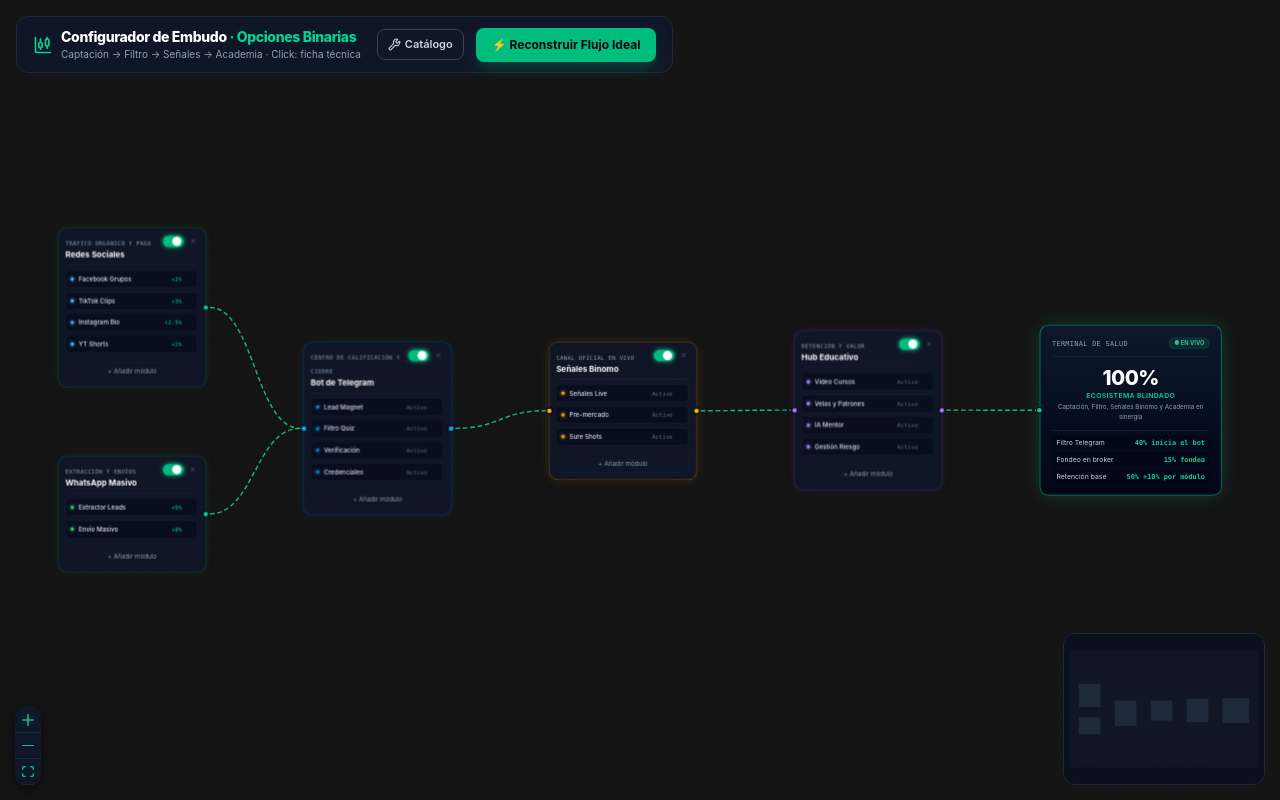
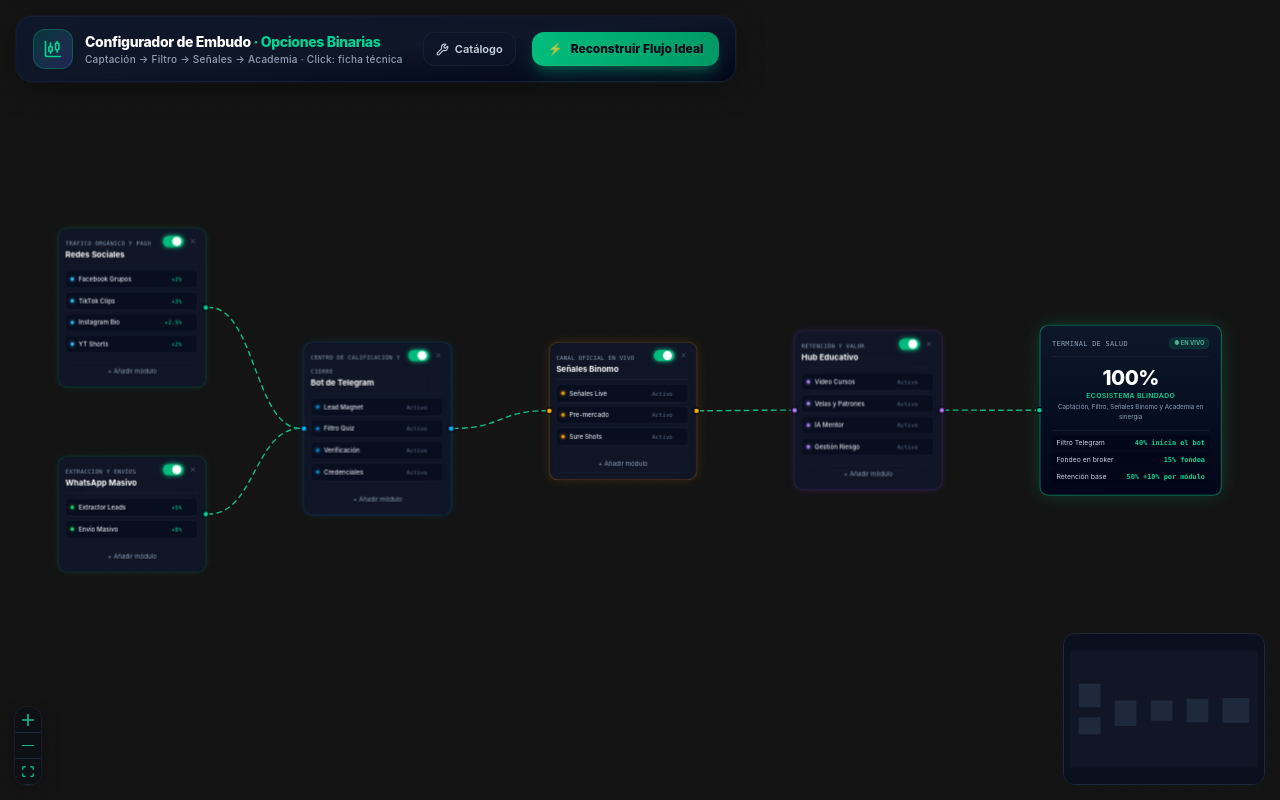
Before and after one commit to bahamonkast-sudo/flow-app, a React (Vite) app: page / in a window 1280 px wide. Built offline with nearby package versions, Linux system fonts and the light colour scheme.

Commit message:
Rediseño visual premium: fondo con profundidad, header elevado, paleta cálida

```diff
--- a/package.json
+++ b/package.json
@@ -11,6 +11,7 @@
   },
   "dependencies": {
     "@fontsource/inter": "^5.3.0",
+    "@fontsource/jetbrains-mono": "^5.3.0",
     "@tailwindcss/vite": "^4.3.3",
     "@xyflow/react": "^12.12.0",
     "lucide-react": "^1.55.0",
--- a/src/App.css
+++ b/src/App.css
@@ -1,25 +1,36 @@
-.node-off { opacity: 0.45; filter: grayscale(1); }
-.node-off .react-flow__handle { background: #475569 !important; border-color: #1e293b !important; }
+.node-off { opacity: 0.38; filter: grayscale(0.95); }
+.node-off .react-flow__handle { background: #475569 !important; border-color: #0f141a !important; }
 
-.node-card { transition: box-shadow 0.25s ease, border-color 0.25s ease, transform 0.25s ease; }
-.node-card:hover { transform: translateY(-2px); }
+.node-card { transition: box-shadow 0.28s ease, border-color 0.28s ease, transform 0.22s ease; }
+.node-card:hover { transform: translateY(-3px); box-shadow: 0 20px 40px -12px rgba(0,0,0,0.5), 0 0 0 1px rgba(99,102,241,0.15); }
 
-@keyframes rise-in { from { opacity: 0; transform: translateY(10px); } to { opacity: 1; transform: none; } }
-.rise { animation: rise-in 0.3s ease both; }
-
-.funnel-slider { -webkit-appearance: none; appearance: none; height: 6px; border-radius: 9999px; background: linear-gradient(90deg, #10b98155, #1e293b); outline: none; cursor: pointer; }
-.funnel-slider::-webkit-slider-thumb { -webkit-appearance: none; appearance: none; width: 15px; height: 15px; border-radius: 9999px; background: #10b981; border: 2px solid #064e3b; box-shadow: 0 0 10px #10b981; cursor: pointer; transition: transform 0.15s ease; }
-.funnel-slider::-webkit-slider-thumb:hover { transform: scale(1.2); }
-.funnel-slider::-moz-range-thumb { width: 15px; height: 15px; border-radius: 9999px; background: #10b981; border: 2px solid #064e3b; box-shadow: 0 0 10px #10b981; cursor: pointer; }
-.funnel-slider:disabled { opacity: 0.4; cursor: not-allowed; }
+.funnel-slider { -webkit-appearance: none; appearance: none; height: 6px; border-radius: 9999px; background: linear-gradient(90deg, #10b98144, #1e293b); outline: none; cursor: pointer; }
+.funnel-slider::-webkit-slider-thumb { -webkit-appearance: none; appearance: none; width: 15px; height: 15px; border-radius: 9999px; background: #10b981; border: 2px solid #064e3b; box-shadow: 0 0 12px #10b981, 0 2px 4px rgba(0,0,0,0.3); cursor: pointer; transition: transform 0.15s ease, box-shadow 0.15s ease; }
+.funnel-slider::-webkit-slider-thumb:hover { transform: scale(1.2); box-shadow: 0 0 18px #10b981, 0 4px 8px rgba(0,0,0,0.4); }
+.funnel-slider::-moz-range-thumb { width: 15px; height: 15px; border-radius: 9999px; background: #10b981; border: 2px solid #064e3b; box-shadow: 0 0 12px #10b981; cursor: pointer; }
+.funnel-slider:disabled { opacity: 0.35; cursor: not-allowed; }
 .funnel-slider:disabled::-webkit-slider-thumb { background: #475569; box-shadow: none; }
 
 .react-flow__attribution { display: none; }
-.react-flow__controls { border-radius: 10px; overflow: hidden; box-shadow: 0 4px 12px rgba(0, 0, 0, 0.5); }
-.react-flow__controls-button { background: #0f172a !important; border-bottom: 1px solid #1e293b !important; }
-.react-flow__controls-button:hover { background: #1e293b !important; }
+.react-flow__controls { border-radius: 12px; overflow: hidden; box-shadow: 0 8px 24px -8px rgba(0,0,0,0.6), 0 0 0 1px rgba(99,102,241,0.1); }
+.react-flow__controls-button { background: rgba(13, 17, 23, 0.95) !important; border-bottom: 1px solid #1e293b !important; backdrop-filter: blur(8px); }
+.react-flow__controls-button:hover { background: rgba(30, 41, 59, 0.95) !important; }
 .react-flow__controls-button svg { fill: #10b981 !important; }
-.react-flow__minimap { border-radius: 10px; overflow: hidden; background: #0f172a !important; }
+.react-flow__minimap { border-radius: 14px; overflow: hidden; background: #0d1117 !important; }
 .react-flow__handle { width: 10px; height: 10px; }
-.react-flow__edge.animated .react-flow__edge-path { stroke-dasharray: 8 5; animation: dashflow 0.6s linear infinite; }
-@keyframes dashflow { to { stroke-dashoffset: -13; } }
+.react-flow__edge.animated .react-flow__edge-path { stroke-dasharray: 10 6; animation: dashflow 0.7s linear infinite; }
+@keyframes dashflow { to { stroke-dashoffset: -16; } }
+
+/* Brillo sutil en tarjetas al hover */
+.node-card:hover::before {
+  content: "";
+  position: absolute;
+  inset: -1px;
+  border-radius: inherit;
+  background: linear-gradient(135deg, rgba(99,102,241,0.08), transparent 40%, rgba(245,158,11,0.06) 60%, transparent);
+  z-index: -1;
+  pointer-events: none;
+  opacity: 0;
+  transition: opacity 0.3s ease;
+}
+.node-card:hover::before { opacity: 1; }
--- a/src/App.jsx
+++ b/src/App.jsx
@@ -129,36 +129,40 @@ function FunnelCanvas() {
 
   return (
     <div className="h-screen w-screen bg-[#0a0f1d] text-slate-100">
-      <header className="absolute left-4 top-4 z-10 flex flex-col gap-2 rounded-xl border border-slate-800 bg-slate-900/90 px-4 py-2.5 backdrop-blur">
-        <div className="flex items-center gap-2">
-          <CandlestickChart size={20} className="text-emerald-400" />
+<header className="absolute left-4 top-4 z-10 flex flex-col gap-2 rounded-2xl border border-slate-800/50 bg-gradient-to-br from-slate-900/95 via-slate-900/90 to-slate-950/95 px-4 py-3 backdrop-blur-xl shadow-[0_8px_32px_-8px_rgba(0,0,0,0.6),0_0_0_1px_rgba(99,102,241,0.08)]">
+        <div className="flex items-center gap-3">
+          <div className="flex h-10 w-10 items-center justify-center rounded-xl bg-gradient-to-br from-emerald-500/20 to-indigo-500/20 border border-emerald-500/30">
+            <CandlestickChart size={20} className="text-emerald-400" />
+          </div>
           <div>
             <h1 className="text-sm font-extrabold tracking-tight text-white">Configurador de Embudo <span className="text-emerald-400">· Opciones Binarias</span></h1>
-            <p className="text-[10px] text-slate-400">Captación → Filtro → Señales → Academia · Click: ficha técnica</p>
+            <p className="text-[10px] font-medium text-slate-400 tracking-wide">Captación → Filtro → Señales → Academia · Click: ficha técnica</p>
           </div>
           <button
             onClick={() => setCatalogOpen(!catalogOpen)}
-            className={`ml-2 flex items-center gap-1 rounded-lg border px-2.5 py-1.5 text-[11px] font-semibold ${
-              catalogOpen ? 'border-emerald-500 bg-emerald-500/15 text-emerald-300' : 'border-slate-700 text-slate-300 hover:border-emerald-500'
+            className={`ml-2 flex items-center gap-1.5 rounded-xl border px-3 py-2 text-[11px] font-semibold transition-all ${
+              catalogOpen
+                ? 'bg-emerald-500/15 border-emerald-500/40 text-emerald-300 shadow-[0_0_20px_-4px_rgba(16,185,129,0.25)]'
+                : 'border-slate-800/60 bg-slate-900/60 text-slate-300 hover:border-slate-700 hover:bg-slate-800/60'
             }`}
           >
             <Wrench size={13} /> Catálogo
           </button>
           <button
             onClick={rebuildIdeal}
-            className="ml-1 flex items-center gap-2 rounded-lg bg-emerald-500 px-4 py-2 text-[12px] font-bold text-slate-950 shadow-lg shadow-emerald-500/20 transition hover:bg-emerald-400 hover:shadow-emerald-500/40 active:scale-95"
+            className="ml-1 flex items-center gap-2 rounded-xl bg-gradient-to-r from-emerald-500 to-emerald-600 px-4 py-2 text-[12px] font-extrabold text-slate-950 shadow-lg shadow-emerald-500/30 transition-all hover:from-emerald-400 hover:to-emerald-500 hover:shadow-emerald-500/40 active:scale-[0.98]"
           >
-            ⚡ Reconstruir Flujo Ideal
+            <span className="pulse-soft">⚡</span> Reconstruir Flujo Ideal
           </button>
         </div>
         {removedPhases.length > 0 && (
-          <div className="flex flex-wrap items-center gap-1.5 border-t border-slate-800 pt-2">
-            <span className="text-[10px] text-slate-500">Agregar fase al flujo:</span>
+          <div className="flex flex-wrap items-center gap-1.5 border-t border-slate-800/50 pt-2">
+            <span className="text-[10px] font-medium text-slate-500 uppercase tracking-wider">Agregar fase al flujo:</span>
             {removedPhases.map((id) => (
               <button
                 key={id}
                 onClick={() => readdPhase(id)}
-                className="flex items-center gap-1 rounded-full border border-dashed border-slate-600 px-2 py-0.5 text-[10px] text-slate-300 hover:border-emerald-500 hover:text-emerald-300"
+                className="flex items-center gap-1 rounded-full border border-dashed border-slate-700/60 bg-slate-900/50 px-2.5 py-1.5 text-[10px] font-medium text-slate-300 hover:border-emerald-500/70 hover:text-emerald-300 hover:bg-emerald-500/10 transition-all"
               >
                 <Plus size={11} /> {PHASE_META[id].title}
               </button>
--- a/src/index.css
+++ b/src/index.css
@@ -4,15 +4,65 @@
 @import "@fontsource/inter/600.css";
 @import "@fontsource/inter/700.css";
 @import "@fontsource/inter/800.css";
+@import "@fontsource/jetbrains-mono/400.css";
+@import "@fontsource/jetbrains-mono/500.css";
+@import "@fontsource/jetbrains-mono/600.css";
 
 html, body, #root { height: 100%; margin: 0; padding: 0; }
 body {
-  background: #0a0f1d; color: #e2e8f0;
+  background: #0d1117;
+  color: #e6e8eb;
   font-family: 'Inter', 'Segoe UI', system-ui, sans-serif;
-  overflow: hidden; -webkit-font-smoothing: antialiased;
+  overflow: hidden;
+  -webkit-font-smoothing: antialiased;
+  -moz-osx-font-smoothing: grayscale;
 }
 ::selection { background: rgba(16, 185, 129, 0.35); }
-*::-webkit-scrollbar { width: 8px; height: 8px; }
+
+/* Fondo con profundidad y calidez */
+#root::before {
+  content: "";
+  position: fixed;
+  inset: 0;
+  z-index: -2;
+  background:
+    radial-gradient(ellipse 80% 60% at 20% 10%, rgba(99, 102, 241, 0.06) 0%, transparent 60%),
+    radial-gradient(ellipse 60% 50% at 80% 90%, rgba(245, 158, 11, 0.05) 0%, transparent 55%),
+    radial-gradient(ellipse 100% 80% at 50% 50%, rgba(16, 185, 129, 0.03) 0%, transparent 70%),
+    linear-gradient(180deg, #0f141a 0%, #0d1117 50%, #0a0e14 100%);
+  pointer-events: none;
+}
+
+/* Patrón de puntos muy sutil */
+#root::after {
+  content: "";
+  position: fixed;
+  inset: 0;
+  z-index: -1;
+  background-image:
+    radial-gradient(rgba(99, 102, 241, 0.035) 0.5px, transparent 0.5px),
+    radial-gradient(rgba(245, 158, 11, 0.025) 0.5px, transparent 0.5px);
+  background-size: 40px 40px, 60px 60px;
+  background-position: 0 0, 20px 20px;
+  pointer-events: none;
+  opacity: 0.6;
+}
+
+/* Scrollbars elegantes */
+*::-webkit-scrollbar { width: 7px; height: 7px; }
 *::-webkit-scrollbar-track { background: transparent; }
-*::-webkit-scrollbar-thumb { background: #1e293b; border-radius: 8px; }
-*::-webkit-scrollbar-thumb:hover { background: #334155; }
+*::-webkit-scrollbar-thumb { background: linear-gradient(180deg, #334155, #1e293b); border-radius: 8px; border: 2px solid transparent; background-clip: padding-box; }
+*::-webkit-scrollbar-thumb:hover { background: linear-gradient(180deg, #475569, #334155); background-clip: padding-box; }
+*::-webkit-scrollbar-corner { background: transparent; }
+
+::selection { background: rgba(16, 185, 129, 0.35); }
+
+/* Animaciones */
+@keyframes rise-in { from { opacity: 0; transform: translateY(8px); } to { opacity: 1; transform: none; } }
+.rise { animation: rise-in 0.35s ease both; }
+
+@keyframes pulse-soft { 0%, 100% { opacity: 0.6; } 50% { opacity: 1; } }
+.pulse-soft { animation: pulse-soft 2.5s ease-in-out infinite; }
+
+@keyframes shimmer { 0% { background-position: -200% 0; } 100% { background-position: 200% 0; } }
+.shimmer { background-size: 200% 100%; animation: shimmer 2s linear infinite; }
```
Also changed, not shown: 1 other file (tests, documents, lock files or other folders).
